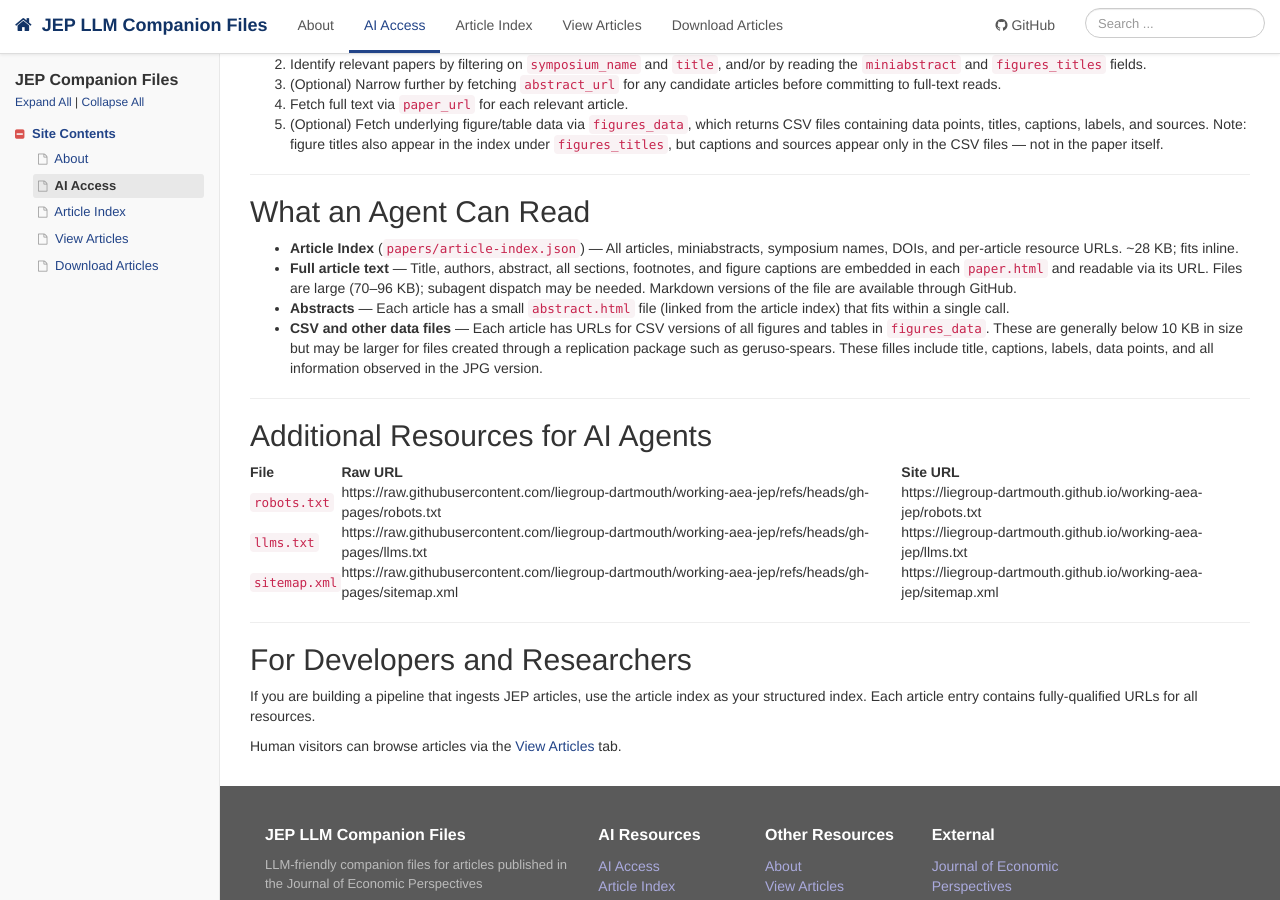
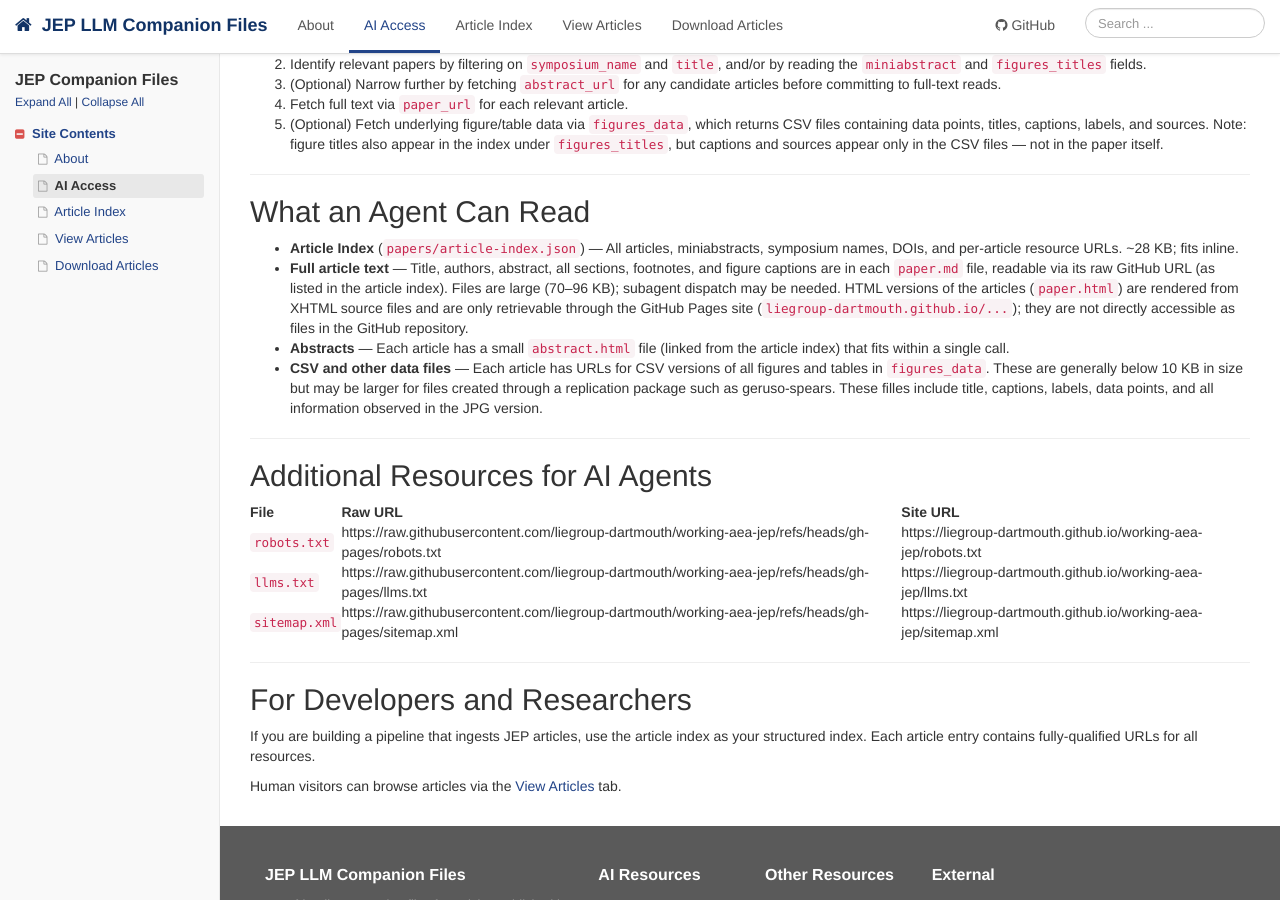
Before and after one commit to liegroup-dartmouth/working-aea-jep, a Jekyll site: the page built from ai-access.md, in a window 1280 px wide and 900 px high, scrolled down 695 px. Built offline with Jekyll 4.4.1, drawn with Linux system fonts in a browser that asks for light colours; comment, search, counter and statistics services are not loaded.

Commit message:
change html lingo

```diff
--- a/ai-access.md
+++ b/ai-access.md
@@ -46,7 +46,7 @@
 ## What an Agent Can Read
 
 - **Article Index** (`papers/article-index.json`) — All articles, miniabstracts, symposium names, DOIs, and per-article resource URLs. ~28 KB; fits inline.
-- **Full article text** — Title, authors, abstract, all sections, footnotes, and figure captions are embedded in each `paper.html` and readable via its URL. Files are large (70–96 KB); subagent dispatch may be needed. Markdown versions of the file are available through GitHub.
+- **Full article text** — Title, authors, abstract, all sections, footnotes, and figure captions are in each `paper.md` file, readable via its raw GitHub URL (as listed in the article index). Files are large (70–96 KB); subagent dispatch may be needed. HTML versions of the articles (`paper.html`) are rendered from XHTML source files and are only retrievable through the GitHub Pages site (`liegroup-dartmouth.github.io/...`); they are not directly accessible as files in the GitHub repository.
 - **Abstracts** — Each article has a small `abstract.html` file (linked from the article index) that fits within a single call.
 - **CSV and other data files** — Each article has URLs for CSV versions of all figures and tables in `figures_data`. These are generally below 10 KB in size but may be larger for files created through a replication package such as geruso-spears. These filles include title, captions, labels, data points, and all information observed in the JPG version.
 
```
Also changed, not shown: view-articles.md (+1 -1 lines).
